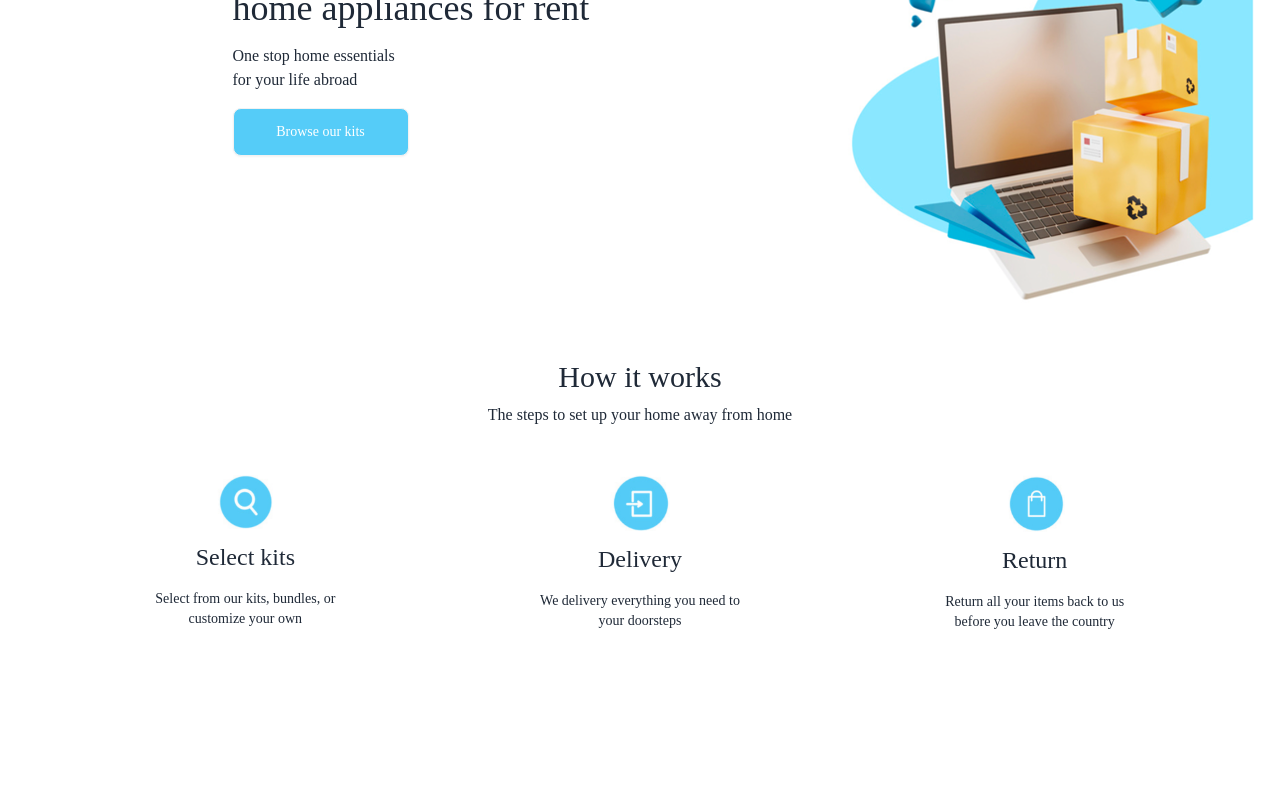
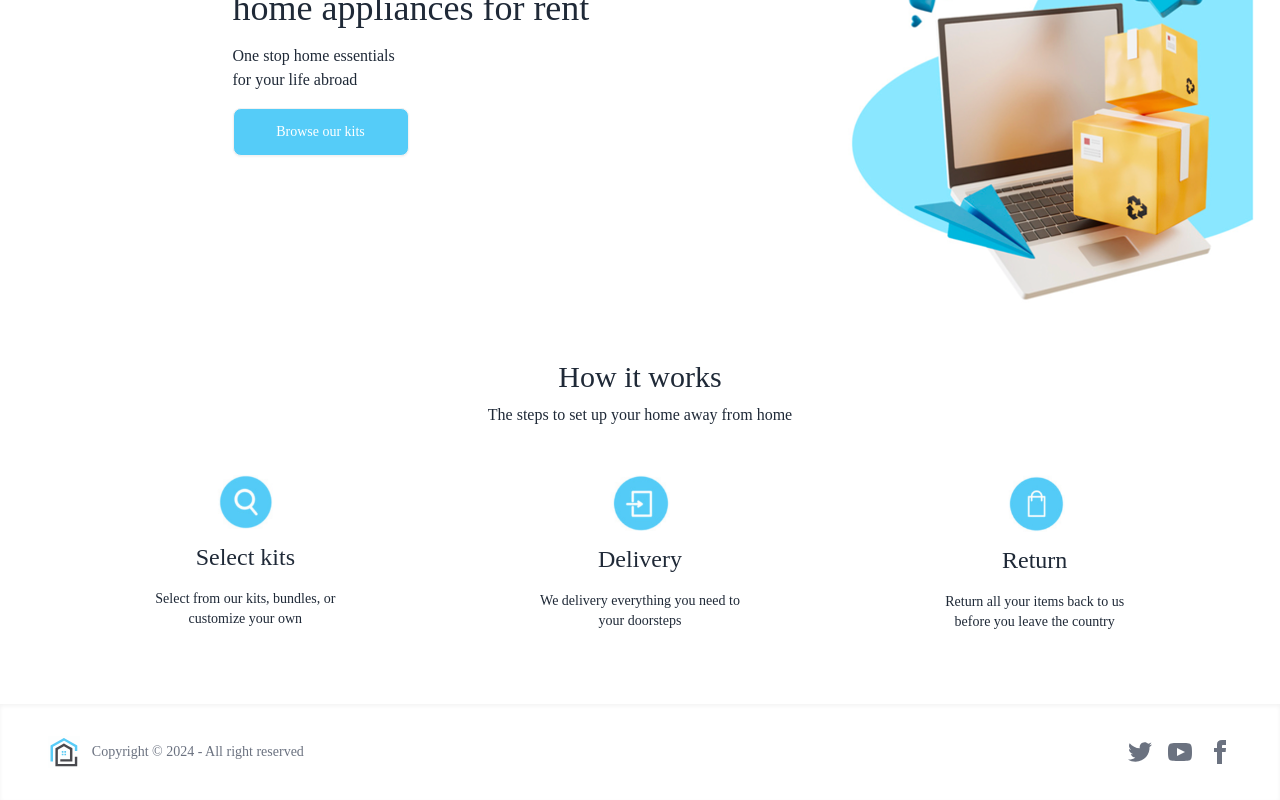
Before and after one commit to Aust1nC/Homesol, an Angular app in the folder frontend/: page / in a window 1280 px wide. Shown: the part 212-1012 px from the top of the page. Before the commit the page ends 868 px from the top, so only its background shows below. Built offline with nearby package versions, Linux system fonts and the light colour scheme; a web font is replaced by a local one.

Commit message:
Added footer and adjust page bottom padding

```diff
--- a/frontend/src/app/app.component.ts
+++ b/frontend/src/app/app.component.ts
@@ -6,6 +6,7 @@
   template: `
     <app-header></app-header>
     <router-outlet></router-outlet>
+    <app-footer> </app-footer>
   `,
   styles: [],
 })
--- a/frontend/src/app/components/footer/footer.component.html
+++ b/frontend/src/app/components/footer/footer.component.html
@@ -1 +1,49 @@
-<h1>footer</h1>
+<footer class="footer p-4 bg-white text-neutral-content shadow-inner">
+  <section
+    class="navbar max-w-7xl mx-auto w-full justify-between rounded-lg px-4 sm:px-6 lg:px-8"
+  >
+    <aside class="items-center grid-flow-col">
+      <img src="Logo.svg" alt="Logo" class="object-cover h-8" />
+      <p class="ps-3 text-[#6b7280]">Copyright © 2024 - All right reserved</p>
+    </aside>
+    <nav class="grid-flow-col gap-4 md:place-self-center md:justify-self-end">
+      <a
+        ><svg
+          xmlns="http://www.w3.org/2000/svg"
+          width="24"
+          height="24"
+          viewBox="0 0 24 24"
+          class="fill-[#6b7280]"
+        >
+          <path
+            d="M24 4.557c-.883.392-1.832.656-2.828.775 1.017-.609 1.798-1.574 2.165-2.724-.951.564-2.005.974-3.127 1.195-.897-.957-2.178-1.555-3.594-1.555-3.179 0-5.515 2.966-4.797 6.045-4.091-.205-7.719-2.165-10.148-5.144-1.29 2.213-.669 5.108 1.523 6.574-.806-.026-1.566-.247-2.229-.616-.054 2.281 1.581 4.415 3.949 4.89-.693.188-1.452.232-2.224.084.626 1.956 2.444 3.379 4.6 3.419-2.07 1.623-4.678 2.348-7.29 2.04 2.179 1.397 4.768 2.212 7.548 2.212 9.142 0 14.307-7.721 13.995-14.646.962-.695 1.797-1.562 2.457-2.549z"
+          ></path>
+        </svg>
+      </a>
+      <a
+        ><svg
+          xmlns="http://www.w3.org/2000/svg"
+          width="24"
+          height="24"
+          viewBox="0 0 24 24"
+          class="fill-[#6b7280]"
+        >
+          <path
+            d="M19.615 3.184c-3.604-.246-11.631-.245-15.23 0-3.897.266-4.356 2.62-4.385 8.816.029 6.185.484 8.549 4.385 8.816 3.6.245 11.626.246 15.23 0 3.897-.266 4.356-2.62 4.385-8.816-.029-6.185-.484-8.549-4.385-8.816zm-10.615 12.816v-8l8 3.993-8 4.007z"
+          ></path></svg
+      ></a>
+      <a
+        ><svg
+          xmlns="http://www.w3.org/2000/svg"
+          width="24"
+          height="24"
+          viewBox="0 0 24 24"
+          class="fill-[#6b7280]"
+        >
+          <path
+            d="M9 8h-3v4h3v12h5v-12h3.642l.358-4h-4v-1.667c0-.955.192-1.333 1.115-1.333h2.885v-5h-3.808c-3.596 0-5.192 1.583-5.192 4.615v3.385z"
+          ></path></svg
+      ></a>
+    </nav>
+  </section>
+</footer>
--- a/frontend/src/app/components/header/header.component.css
+++ b/frontend/src/app/components/header/header.component.css
@@ -0,0 +1,3 @@
+.btn-sm {
+  height: 38px;
+}
--- a/frontend/src/app/components/header/header.component.html
+++ b/frontend/src/app/components/header/header.component.html
@@ -25,9 +25,3 @@
     </button>
   </div>
 </section>
-
-<style>
-  .btn-sm {
-    height: 38px;
-  }
-</style>
--- a/frontend/src/app/pages/home/home.component.html
+++ b/frontend/src/app/pages/home/home.component.html
@@ -1,4 +1,4 @@
-<section class="max-w-7xl mx-auto p-6 pb-0 mt-10">
+<section class="max-w-7xl mx-auto p-6 pb-12 mt-10">
   <app-hero></app-hero>
   <app-about></app-about>
 </section>
--- a/frontend/src/app/pages/select/select.component.html
+++ b/frontend/src/app/pages/select/select.component.html
@@ -1,4 +1,4 @@
-<section class="max-w-7xl mx-auto p-6 pb-0 mt-10">
+<section class="max-w-7xl mx-auto p-6 pb-12 mt-10">
   <app-stepper></app-stepper>
   <app-pricing></app-pricing>
 </section>
```
